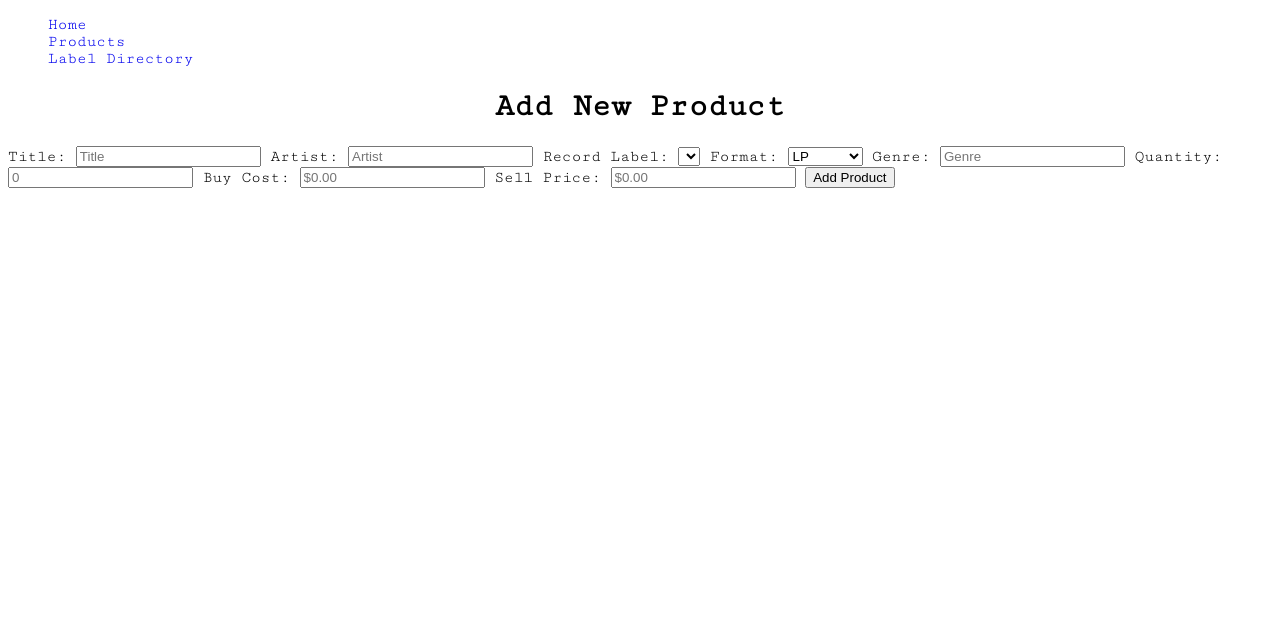
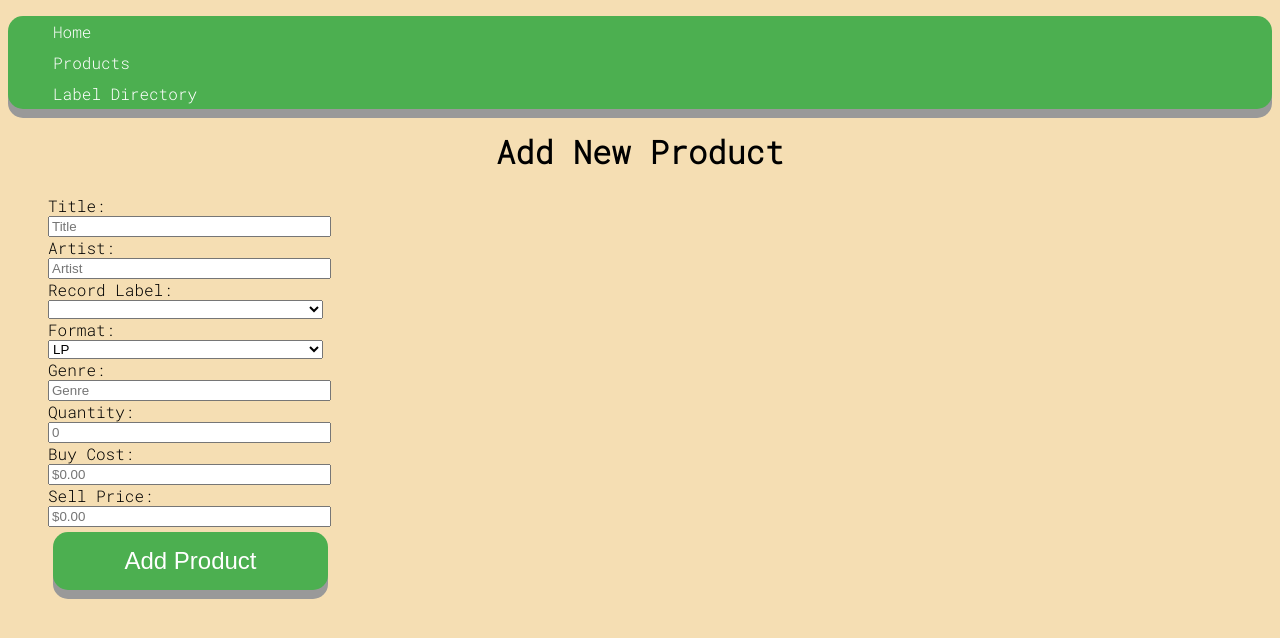
Before and after one commit to calumpetergunn/record_store_inventory, a Flask app: page /products/new in a window 1280 px wide. Shown: the top 638 px of the page. Run offline with Flask 2, Linux system fonts and the light colour scheme; data that the repository does not hold is empty.

Commit message:
added some ropey css

```diff
--- a/controllers/record_label_controller.py
+++ b/controllers/record_label_controller.py
@@ -2,6 +2,7 @@ from flask import Flask, render_template, request, redirect
 from flask import Blueprint
 from repositories import product_repository, record_label_repository
 from models.record_label import RecordLabel
+from models.product import Product
 
 record_labels_blueprint = Blueprint("record_labels", __name__)
 
--- a/static/style.css
+++ b/static/style.css
@@ -1,17 +1,29 @@
 body {
-    font-family: 'Cutive Mono', monospace;
+    font-family: 'Roboto Mono', monospace;
+    background-color: wheat;
 }
 
-.table {
-    border: black, 2px;
+.menu {
+
+    background-color: #4CAF50;
+    border: none;
+    border-radius: 15px;
+    box-shadow: 0 9px #999;
+
 }
 
 .menu > li {
     list-style-type: none;
+    padding: 5px;
 }
 
 .menu > li > a {
     text-decoration: none;
+    color: #fff;
+}
+
+.menu > li > a:hover {
+    background-color: #3e8e41;
 }
 
 h1 {
@@ -20,10 +32,31 @@ h1 {
 
 .links {
     text-decoration: none;
+    color: teal ;
 }
 
 .buttons {
-    margin: 30px;
+    padding: 15px 15px;
+    margin: 5px;
+    font-size: 24px;
+    text-align: center;
+    cursor: pointer;
+    outline: none;
+    color: #fff;
+    background-color: #4CAF50;
+    border: none;
+    border-radius: 15px;
+    box-shadow: 0 9px #999;
+}
+
+.buttons:hover {
+    background-color: #3e8e41;
+}
+
+.buttons:active {
+    background-color: #3e8e41;
+    box-shadow: 0 5px #666;
+    transform: translateY(4px);
 }
 
 .stockfine {
@@ -37,3 +70,51 @@ h1 {
 .soldout {
     background-image: linear-gradient(to right, red , yellow);
 }
+
+table {
+    padding: 15px;
+    margin: 15px;
+    text-align: left;
+    box-shadow: 0 9px #999;
+    text-decoration: none;
+  }
+
+td:hover {
+    background-color: black;
+    color: wheat;
+}
+
+th {
+    background-color: black;
+    color: white;
+  }
+
+tr:nth-child(even) {
+    background-color: #f2f2f2;
+}
+
+form > input {
+    height: 25px;
+    border-radius: 5px;
+    margin-top: 15px;
+    border: none;
+}
+
+.form-group {
+    list-style: none;
+    display: flex;
+    flex-flow: column wrap;
+}
+
+.form-group label {
+    flex: auto
+    display: block;
+    width: 175px;
+}
+
+.form-group input,
+.form-group select {
+    flex: auto;
+    display: block;
+    width: 275px;
+}
--- a/templates/base.html
+++ b/templates/base.html
@@ -7,7 +7,7 @@
     <link rel="stylesheet" href="https://stackpath.bootstrapcdn.com/font-awesome/4.7.0/css/font-awesome.min.css" crossorigin="anonymous">
     <link rel="stylesheet" href="{{ url_for('static', filename='style.css') }}">
     <link rel="preconnect" href="https://fonts.gstatic.com">
-    <link href="https://fonts.googleapis.com/css2?family=Cutive+Mono&display=swap" rel="stylesheet">
+    <link href="https://fonts.googleapis.com/css2?family=Roboto+Mono:wght@300&display=swap" rel="stylesheet">
     <title>Record Store Inventory</title>
 </head>
 <body>
--- a/templates/products/edit.html
+++ b/templates/products/edit.html
@@ -43,9 +43,9 @@
     <input type="submit" value="Edit Product">
 </form>
 
-<div class="buttons">
+<div>
     <form action="/products/{{product.id}}/delete" method="POST">
-    <button>Delete</button>
+    <button class="buttons">Delete</button>
     </form>
 </div>
 {% endblock %}
--- a/templates/products/index.html
+++ b/templates/products/index.html
@@ -21,7 +21,7 @@
     <tr>
         <td><a href="/products/{{product.id}}" class="links">{{product.title}}</a></td>
         <td>{{product.artist}}</td>
-        <td>{{product.record_label.name}}</td>
+        <td><a href="/record_labels/{{product.record_label.id}}" class="links">{{product.record_label.name}}</a></td>
         <td>{{product.format}}</td>
         <td>{{product.genre}}</td>
         {% if product.quantity == 0 %}
@@ -42,9 +42,9 @@
     {% endfor %}
 </table>
 
-<div class="buttons">
+<div>
     <form action="/products/new">
-    <button>Add New Product</button>
+    <button class="buttons">Add New Product</button>
     </form>
 </div>
 
--- a/templates/products/new.html
+++ b/templates/products/new.html
@@ -4,39 +4,51 @@
 <h1>Add New Product</h1>
 
 <form action="/products" method="POST">
+    <ul class="flex-container">
+        <li class="form-group">
             <label for="title">Title:</label>
             <input type="text" id="title" name="title" placeholder="Title" required>
-
+        </li>
+        <li class="form-group">
             <label for="artist">Artist:</label>
             <input type="text" id="artist" name="artist" placeholder="Artist" required>
-
+        </li>
+        <li class="form-group">
             <label for="record_label_id">Record Label:</label>
             <select name="record_label_id" id="record_label_id">
                 {% for record_label in record_labels %}
                     <option value="{{record_label.id}}">{{record_label.name}}</option>
                 {% endfor %}
             </select>
-
+        </li>
+        <li class="form-group">
             <label for="Format">Format:</label>
             <select name="format" id="format">
                 <option value="LP">LP</option>
                 <option value="CD">CD</option>
                 <option value="Cassette">Cassette</option>
             </select>
-
+        </li>
+        <li class="form-group">
             <label for="genre">Genre:</label>
             <input type="text" id="genre" name="genre" placeholder="Genre" required>
-
+        </li>
+        <li class="form-group">
             <label for="quantity">Quantity:</label>
             <input type="number" id="quantity" name="quantity" placeholder="0" min="1">
-
+        </li>
+        <li class="form-group">
             <label for="buy_cost">Buy Cost:</label>
             <input type="number" id="buy_cost" name="buy_cost" step="0.01" placeholder="$0.00" min="0">
-
+        </li>
+        <li class="form-group">
             <label for="sell_price">Sell Price:</label>
             <input type="number" id="sell_price" name="sell_price" step="0.01" placeholder="$0.00" min="0">
-
-    <input type="submit" value="Add Product">
+        </li>
+        <li class="form-group">
+            <input class="buttons" type="submit" value="Add Product">
+        </li>
+    </ul>
 </form>
 
 {% endblock %}
--- a/templates/products/show.html
+++ b/templates/products/show.html
@@ -28,12 +28,12 @@
     </tr>
 </table>
 
-<div class="buttons">
+<div>
     <form action="/products/{{product.id}}/edit">
-    <button>Edit</button>
+    <button class="buttons">Edit</button>
     </form>
     <form action="/products/{{product.id}}/delete" method="POST">
-    <button>Delete</button>
+    <button class="buttons">Delete</button>
     </form>
 </div>
 
--- a/templates/record_labels/edit.html
+++ b/templates/record_labels/edit.html
@@ -11,6 +11,6 @@
     <label for="location">Artist:</label>
     <input type="text" id="location" name="location" value="{{record_label.location}}" placeholder="Location" required>
 
-    <input type="submit" value="Edit Record Label">
+    <input class="buttons" type="submit" value="Edit Record Label">
 </form>
 {% endblock %}
--- a/templates/record_labels/index.html
+++ b/templates/record_labels/index.html
@@ -20,10 +20,10 @@
      </tr>
 
     {% endfor %}
-
-    <div class="buttons">
+    </table>
+    <div>
         <form action="/record_labels/new">
-        <button>Add New Record Label</button>
+        <button class="buttons">Add New Record Label</button>
         </form>
     </div>
 {% endblock %}
```
Also changed, not shown: templates/record_labels/new.html (+13 -7 lines), templates/record_labels/show.html (+5 -7 lines). Lines whose indentation alone changed are shown as unchanged.
